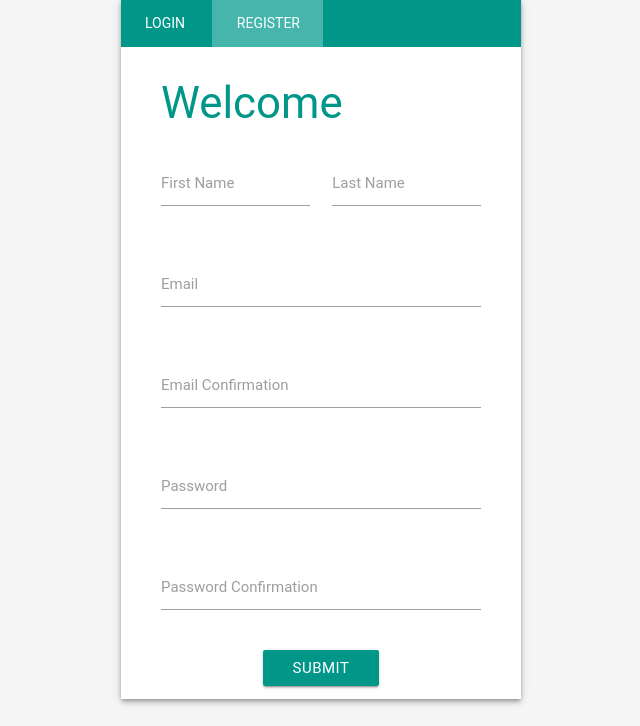
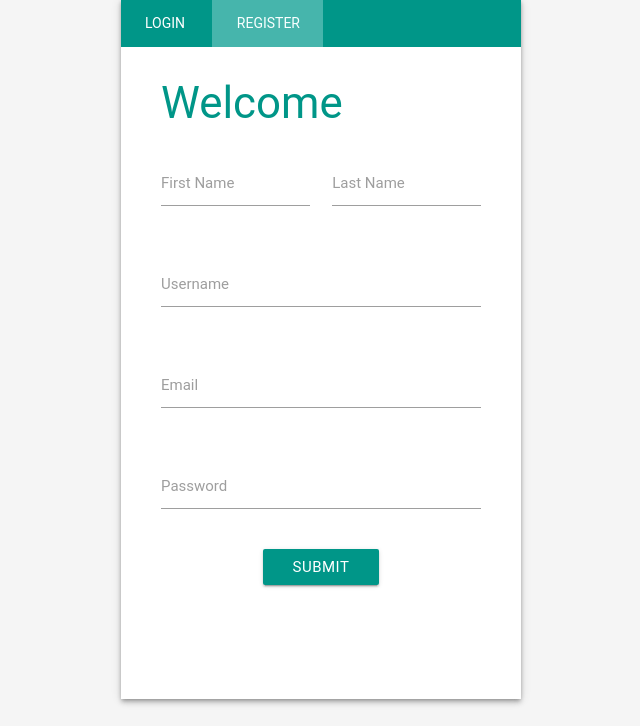
Before and after one commit to IMKDeadline/goquery, a CodeIgniter app: page /goquery/ in a window 1280 px wide, after a click on "REGISTER". Shown: the part 81-807 px from the top of the page, without its empty margins (319-959 px from the left). After the commit the page ends 786 px from the top, so only its background shows below. Run offline with CodeIgniter, Linux system fonts and the light colour scheme; some libraries are stand-ins or nearby versions; some web fonts are replaced.

Commit message:
add backend login and register

```diff
--- a/application/config/database.php
+++ b/application/config/database.php
@@ -76,9 +76,9 @@ $query_builder = TRUE;
 $db['default'] = array(
 	'dsn'	=> '',
 	'hostname' => 'localhost',
-	'username' => '',
+	'username' => 'root',
 	'password' => '',
-	'database' => '',
+	'database' => 'goquery',
 	'dbdriver' => 'mysqli',
 	'dbprefix' => '',
 	'pconnect' => FALSE,
--- a/application/views/v_loginregister.php
+++ b/application/views/v_loginregister.php
@@ -44,45 +44,45 @@
 		</form>
 	</div>
 	<div id="register" class="col s12">
-		<form class="col s12">
+		<form method="post" action="<?php echo site_url('User/tambah');?>" id="signupform" class="form-horizontal" role="form">
 			<div class="form-container">
 				<h3 class="teal-text">Welcome</h3>
 				<div class="row">
 					<div class="input-field col s6">
-						<input id="last_name" type="text" class="validate">
+						<input id="first_name" name="firstname" type="text" class="validate">
 						<label for="last_name">First Name</label>
 					</div>
 					<div class="input-field col s6">
-						<input id="last_name" type="text" class="validate">
+						<input id="last_name" name="lastname" type="text" class="validate">
 						<label for="last_name">Last Name</label>
+					</div>
+				</div>
+        <div class="row">
+					<div class="input-field col s12">
+						<input id="email" name="username" type="text" class="validate">
+						<label for="username">Username</label>
 					</div>
 				</div>
 				<div class="row">
 					<div class="input-field col s12">
-						<input id="email" type="email" class="validate">
+						<input id="email" name="email" type="email" class="validate">
 						<label for="email">Email</label>
 					</div>
 				</div>
 				<div class="row">
 					<div class="input-field col s12">
-						<input id="email-confirm" type="email" class="validate">
-						<label for="email-confirm">Email Confirmation</label>
-					</div>
-				</div>
-				<div class="row">
-					<div class="input-field col s12">
-						<input id="password" type="password" class="validate">
+						<input id="password" name="password" type="password" class="validate">
 						<label for="password">Password</label>
 					</div>
 				</div>
-				<div class="row">
+				<!-- <div class="row">
 					<div class="input-field col s12">
-						<input id="password-confirm" type="password" class="validate">
+						<input id="password-confirm" name="password" type="password" class="validate">
 						<label for="password-confirm">Password Confirmation</label>
 					</div>
-				</div>
+				</div> -->
 				<center>
-					<button class="btn waves-effect waves-light teal" type="submit" name="action">Submit</button>
+					<button class="btn waves-effect waves-light teal" type="submit" name="submit">Submit</button>
 				</center>
 			</div>
 		</form>
```
Also changed, not shown: application/controllers/Control.php (added, +38 -0 lines), application/controllers/User.php (added, +33 -0 lines), application/models/Model_User.php (added, +27 -0 lines).
